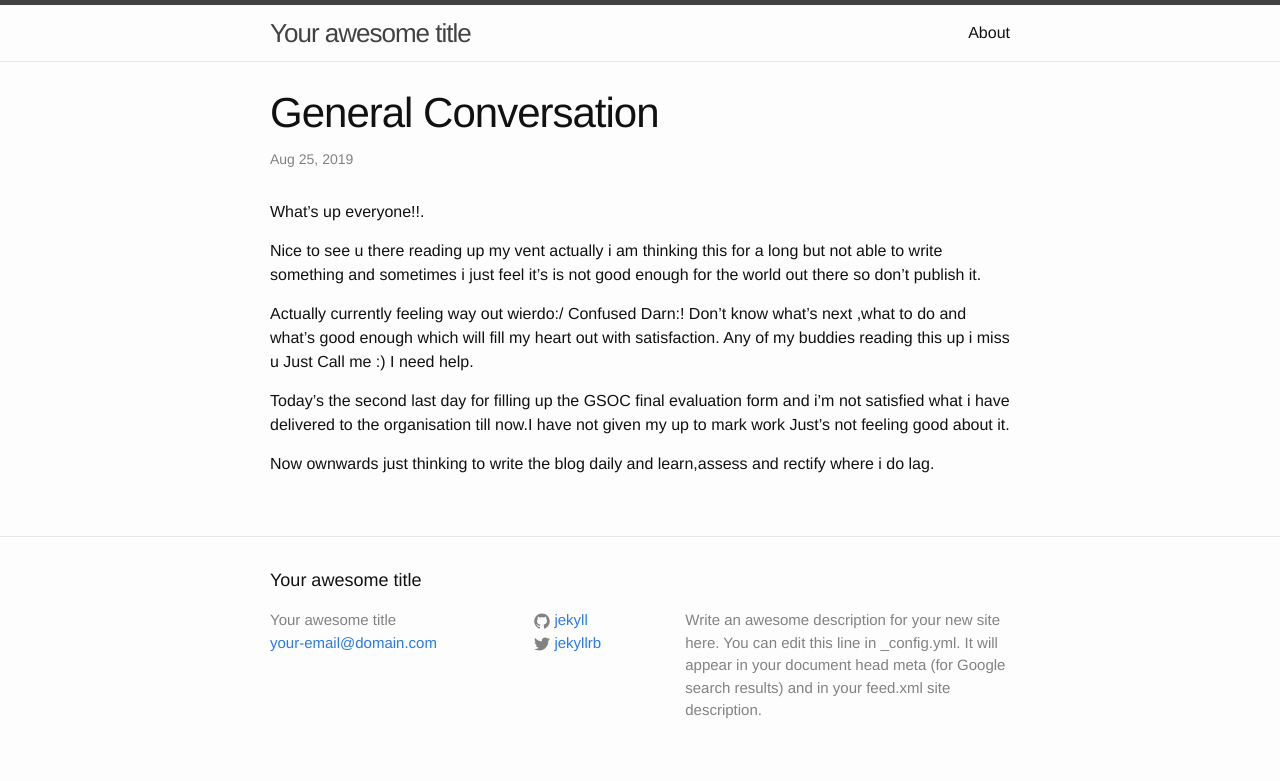
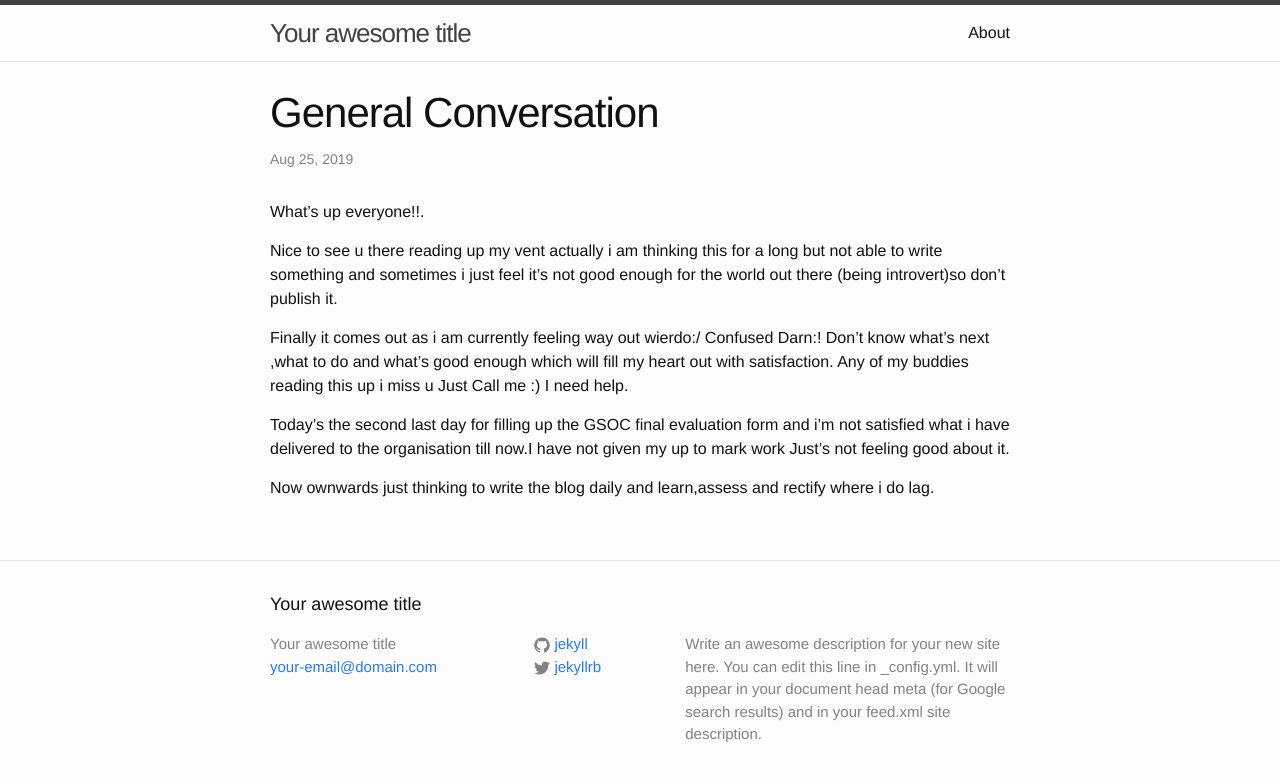
Before and after one commit to aj4ayushjain/aj4ayushjain.github.io, a Jekyll site: the page built from _posts/2019-08-25-General-Convo.markdown, in a window 1280 px wide. Shown: the top 781 px of the page. Built offline with Jekyll 4.4.1, drawn with Linux system fonts in a browser that asks for light colours.

Commit message:
Just improved gramatical error

```diff
--- a/_posts/2019-08-25-General-Convo.markdown
+++ b/_posts/2019-08-25-General-Convo.markdown
@@ -6,9 +6,10 @@ categories: Simple vent
 ---
 What's up everyone!!.
 
-Nice to see u there reading up my vent actually i am thinking this for a long but not able to write something and sometimes i just feel it's  is not good enough for the world out there so don't publish it.
+Nice to see u there reading up my vent actually i am thinking this for a long but not able to write something and sometimes i just feel it's not good enough for the world out there (being introvert)so don't publish it.
 
-Actually currently feeling way out wierdo:/ Confused Darn:!
+
+Finally it comes out as i am currently feeling way out wierdo:/ Confused Darn:!
  Don't know what's next ,what to do and what's good enough which will fill my heart out with satisfaction.
 Any of my buddies reading this up i miss u Just Call me :) I need help.
 
```
